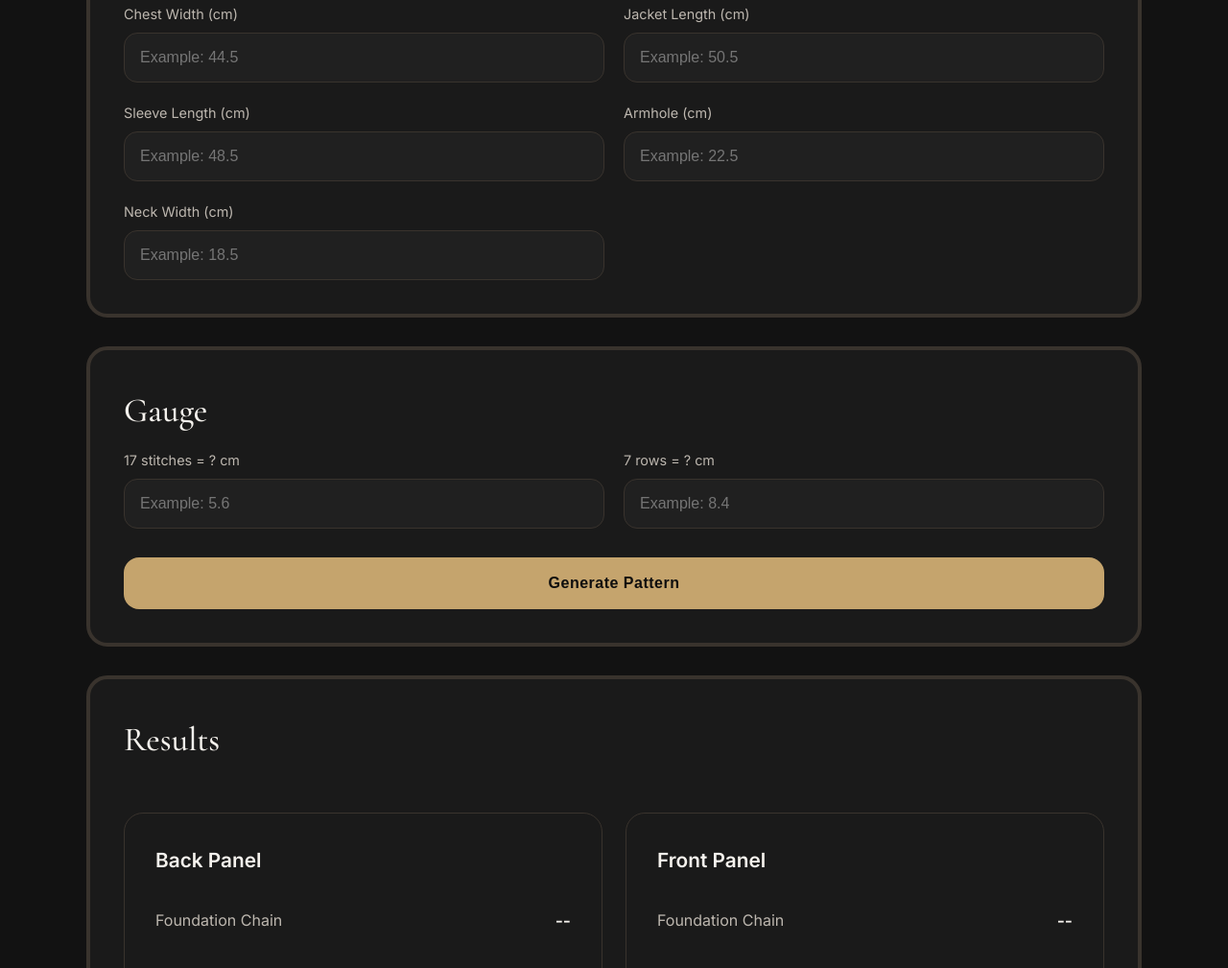
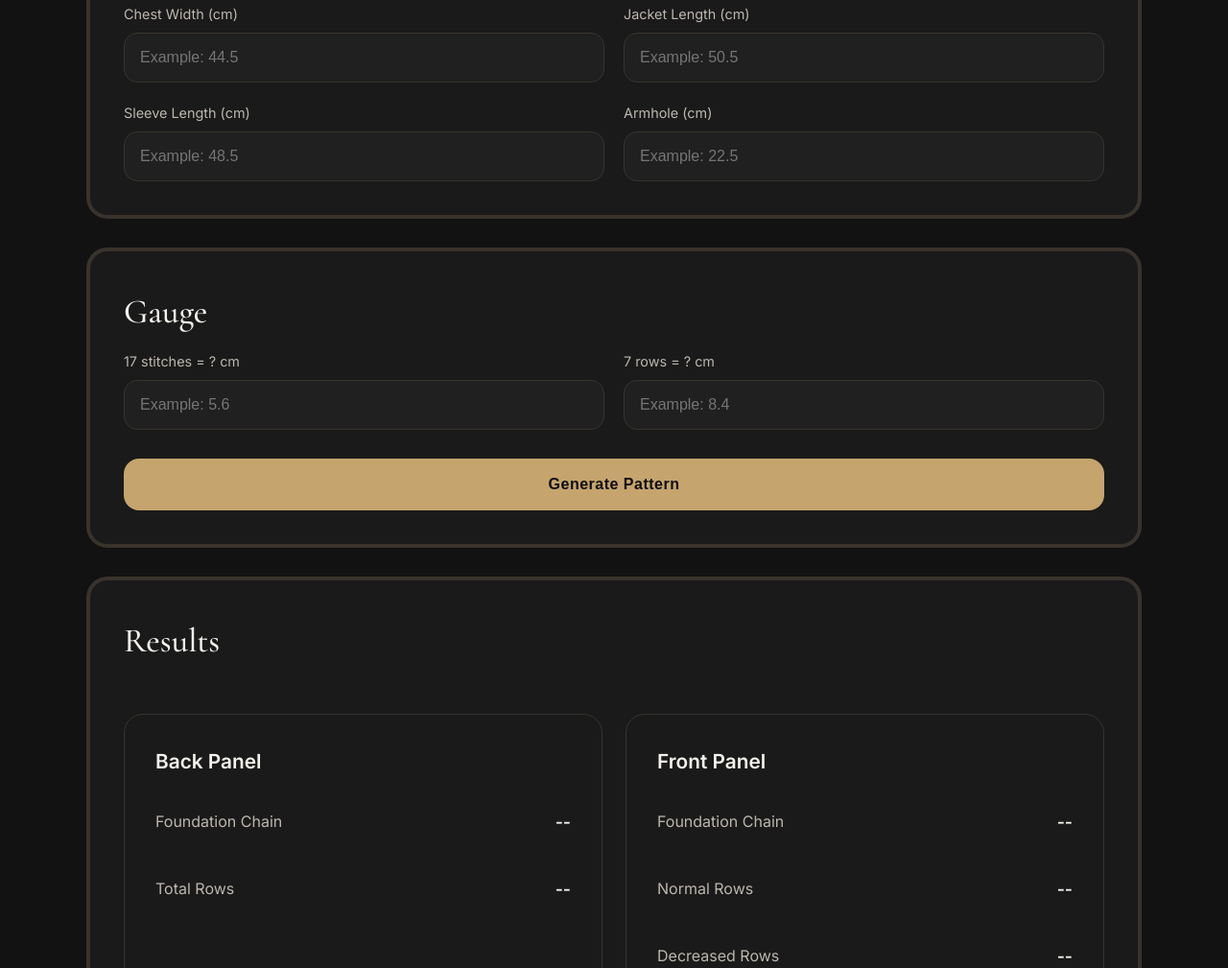
Before and after one commit to kinscloset/kins-smart-pattern, a plain HTML site: page moonlit.html in a window 1280 px wide. Shown: the part 1311-2320 px from the top of the page at 96% size. Drawn offline with nearby package versions, Linux system fonts and the light colour scheme.

Commit message:
Remove neck width

```diff
--- a/moonlit.html
+++ b/moonlit.html
@@ -109,16 +109,6 @@
         step="any"
         min="0.1"
         placeholder="Example: 22.5">
-</div>
-
-<div class="input-group">
-    <label for="neckWidth">Neck Width (cm)</label>
-    <input
-        id="neckWidth"
-        type="number"
-        step="any"
-        min="0.1"
-        placeholder="Example: 18.5">
 </div>
 
             </div>
--- a/moonlit.js
+++ b/moonlit.js
@@ -16,7 +16,6 @@
     const jacketLength = Number(document.getElementById("jacketLength").value);
     const sleeveLength = Number(document.getElementById("sleeveLength").value);
     const armhole = Number(document.getElementById("armhole").value);
-    const neckWidth = Number(document.getElementById("neckWidth").value);
 
     const horizontalCm = Number(document.getElementById("horizontalGauge").value);
     const verticalCm = Number(document.getElementById("verticalGauge").value);
@@ -31,7 +30,6 @@
     isNaN(jacketLength) ||
     isNaN(sleeveLength) ||
     isNaN(armhole) ||
-    isNaN(neckWidth) ||
     isNaN(horizontalCm) ||
     isNaN(verticalCm) ||
 
@@ -39,7 +37,6 @@
     jacketLength <= 0 ||
     sleeveLength <= 0 ||
     armhole <= 0 ||
-    neckWidth <= 0 ||
     horizontalCm <= 0 ||
     verticalCm <= 0
 
```
